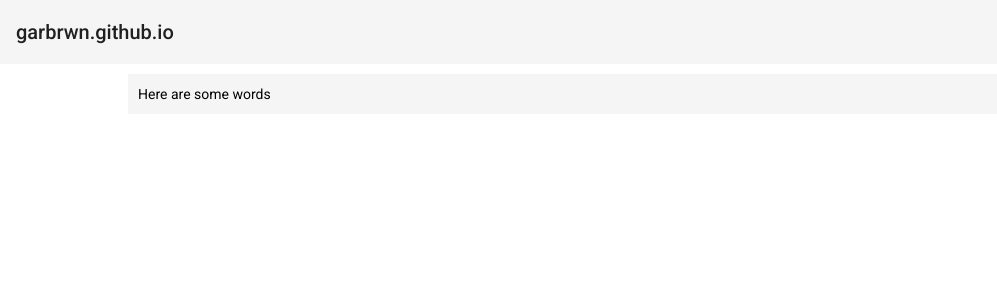
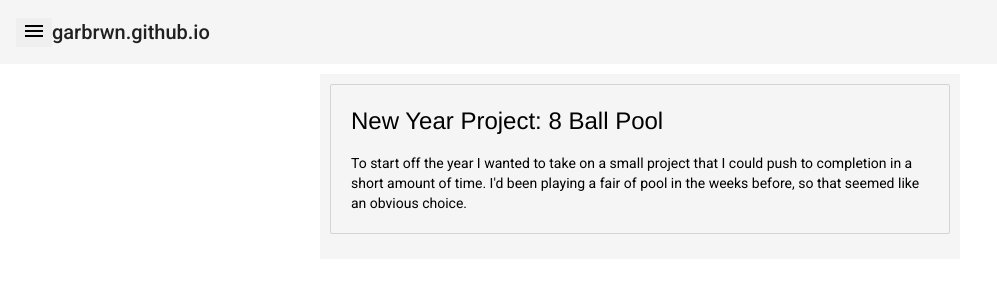
Before and after one commit to garbrwn/garbrwn.github.io, an Angular app: page /unity in a window 1280 px wide. Shown: the top 300 px of the page, without its empty margins (0-997 px from the left). Built offline with nearby package versions, Linux system fonts and the light colour scheme.

Commit message:
Adding Post Cards

```diff
--- a/src/app/app.component.css
+++ b/src/app/app.component.css
@@ -2,3 +2,12 @@
     width: 80%;
     background-color: red;
 }
+
+
+.mat-button,
+.mat-flat-button,
+.mat-icon-button,
+.mat-stroked-button {
+  border-radius: 0px;
+  stroke-width: 0px;
+}
--- a/src/app/app.component.html
+++ b/src/app/app.component.html
@@ -1,4 +1,33 @@
 <mat-toolbar>
+
+
+  <button mat-button [matMenuTriggerFor]="menu">
+
+    <mat-icon>menu</mat-icon>
+  </button>
+
+
+  <mat-menu #menu="matMenu">
+    <button mat-menu-item routerLink="/">
+      <!--<mat-icon>home</mat-icon>-->
+      <span>Home</span>
+    </button>
+    <button mat-menu-item routerLink="/unity">
+
+      <span>Unity</span>
+    </button>
+    <button mat-menu-item routerLink="/blender">
+
+      <span>Blender</span>
+    </button>
+
+    <button mat-menu-item routerLink="/procedural">
+
+      <span>Procedural</span>
+    </button>
+  </mat-menu>
+
+
   <span>garbrwn.github.io</span>
 </mat-toolbar>
 
--- a/src/app/blenderprojects/blenderprojects.component.ts
+++ b/src/app/blenderprojects/blenderprojects.component.ts
@@ -15,8 +15,8 @@ export class BlenderprojectsComponent implements OnInit {
 
   Posts: Post[] =
   [
-    {titleText: "Title", postContent: "content text<br><br>WORDS"},
-    {titleText: "Title2", postContent: "more text"}
+    {titleText: "Placeholder", postContent: "This is currently a placeholder page for Blender projects."},
+
   ]
 
 
--- a/src/app/post-card/post-card.component.css
+++ b/src/app/post-card/post-card.component.css
@@ -0,0 +1,20 @@
+.unicorn-header {
+    font-weight: bold;
+}
+
+.post-card-container
+{
+    border-style: solid;
+    border-color: rgb(212, 212, 212);
+    border-width: 1px;
+    border-radius: 2px;
+    padding:  20px;
+    background-color: rgb(245, 245, 245);
+    margin-bottom: 15px;
+}
+
+.post-card-head
+{
+    font-family: 'Franklin Gothic Medium', 'Arial Narrow', Arial, sans-serif;
+
+}
--- a/src/app/post-card/post-card.component.html
+++ b/src/app/post-card/post-card.component.html
@@ -1,2 +1,4 @@
-<h1>{{titleText}}</h1>
+<div class="post-card-container">
+<h1 class="post-card-head">{{titleText}}</h1>
 <div [innerHTML]="content"></div>
+</div>
--- a/src/app/unityplanets/unityplanets.component.html
+++ b/src/app/unityplanets/unityplanets.component.html
@@ -1,5 +1,5 @@
 <div id="unity-container" class="unity-desktop">
-  <canvas id="unity-canvas" width=960 height=600></canvas>
+  <canvas id="unity-canvas" width=600 height=400></canvas>
   <div id="unity-loading-bar">
     <div id="unity-logo"></div>
     <div id="unity-progress-bar-empty">
--- a/src/app/unityplanets/unityplanets.component.ts
+++ b/src/app/unityplanets/unityplanets.component.ts
@@ -42,8 +42,8 @@ export class UnityplanetsComponent implements OnInit {
         mobileWarning.style.display = "none";
       }, 5000);
     } else {
-      canvas.style.width = "960px";
-      canvas.style.height = "600px";
+      canvas.style.width = "600px";
+      canvas.style.height = "400px";
     }
     loadingBar.style.display = "block";
 
--- a/src/app/unityprojects/unityprojects.component.html
+++ b/src/app/unityprojects/unityprojects.component.html
@@ -1,6 +1,8 @@
 <div id="wrap">
+    <div id="content">
+        <app-post-card *ngFor="let post of Posts" [titleText]="post.titleText" content="{{post.postContent}}">
+           </app-post-card>
 
-    <div id="content">
-    Here are some words
+
     </div>
 </div>
--- a/src/app/unityprojects/unityprojects.component.ts
+++ b/src/app/unityprojects/unityprojects.component.ts
@@ -1,4 +1,9 @@
 import { Component, OnInit } from '@angular/core';
+interface Post
+{
+  titleText: string;
+  postContent: string;
+}
 
 @Component({
   selector: 'app-unityprojects',
@@ -7,6 +12,18 @@ import { Component, OnInit } from '@angular/core';
 })
 export class UnityprojectsComponent implements OnInit {
 
+  Posts: Post[] =
+  [
+    {
+      titleText:
+        "New Year Project: 8 Ball Pool",
+      postContent:
+        "        To start off the year I wanted to take on a small project that I could push to completion\
+         \t in a short amount of time. I'd been playing a fair of pool in the weeks before, so that seemed like\
+         \t an obvious choice.        "}
+
+  ]
+
   constructor() { }
 
   ngOnInit(): void {
--- /dev/null
+++ b/src/assets/mockDb/projectsPosts.json
@@ -0,0 +1,5 @@
+{
+    "id": 0,
+    "titleText": "Title Text",
+    "postContent":""
+}
--- a/src/styles.css
+++ b/src/styles.css
@@ -12,18 +12,40 @@ body { margin: 0; font-family: Roboto, "Helvetica Neue", sans-serif; }
 }
 
 #wrap {
-    float: left;
-    position: relative;
+
+
     left: 10%;
-    width: 80%;
+    width: 50%;
     background-color: #f5f5f5;
+    margin-left:auto;
+    margin-right:auto;
     margin-top: 10px;
 }
 
 #content {
-    float: left;
-    position: relative;
+
+
 
     text-align: left;
     padding: 10px;
+
 }
+
+
+button:focus,
+button:active:focus,
+button.active:focus {
+    outline: none !important;
+    outline-style: none !important;
+    stroke-width: 0px;
+
+
+}
+
+button{
+
+    border-width: 0px;
+    outline: none !important;
+    outline-style: none !important;
+
+}
```
Also changed, not shown: src/app/app.module.ts (+7 -1 lines), 6 other files (tests, documents, lock files or other folders).
